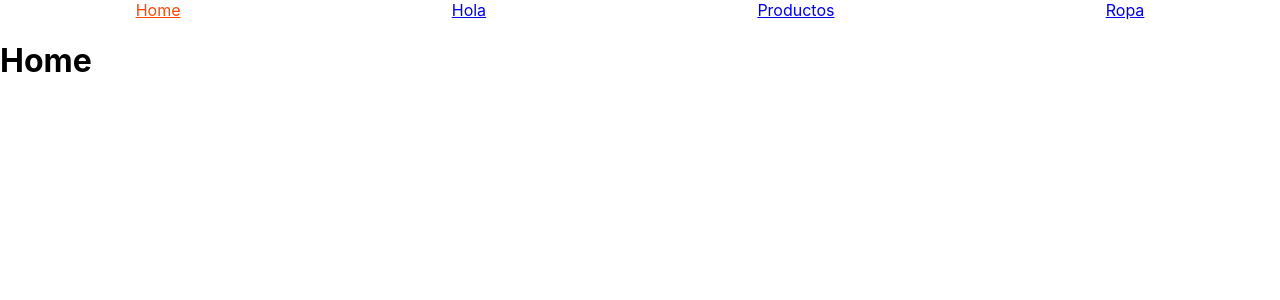
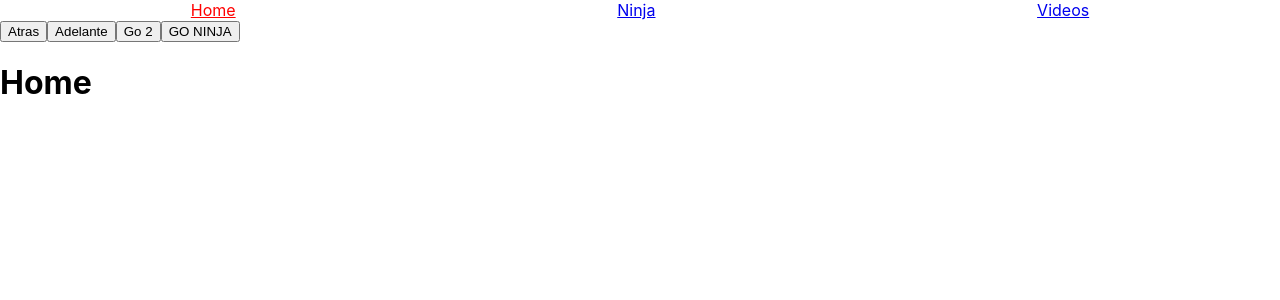
Before and after one commit to oscar02r/React-router, a React (Create React App) app: page / in a window 1280 px wide. Shown: the top 300 px of the page. Built offline with nearby package versions, Linux system fonts and the light colour scheme.

Commit message:
Imperative Navigation

```diff
--- a/src/App.css
+++ b/src/App.css
@@ -1,3 +1,12 @@
 .navActive{
   color: violet;
 }
+
+.active{
+  color: red;
+}
+
+nav{
+  display: flex;
+  justify-content: space-around;
+}
--- a/src/App.js
+++ b/src/App.js
@@ -1,100 +1,14 @@
 import React from 'react';
-import './App.css';
-import { BrowserRouter, Route, NavLink, Link} from 'react-router-dom'
-import queryString from 'query-string'
-
-const Home = (props)=>{
-
-  return(
-    <h1>Home</h1>
-  )
-
-}
-const Hola = ()=>( <h1>Hola mundo!</h1>)
-
-const Productos = (props)=>(
-
-  <div>
-      <h1>Productos</h1>
-      <Link to='/productos/Hogar'> Hogar </Link>
-      <Link to='/productos/Gamer/1'> Gamer </Link>
-  </div>
-  )
-
-const Categoria = ({match})=>{
-
-  return(
-  <h1>Categoria: { match.params.categoria}</h1>
-  )
-}
-
-const Ropa = ({location})=>{
-      const {color, talla} = queryString.parse(location.search)
-      return(
-        <div>
-          <h1>Ropa</h1>
-          <div> Color: {color}</div>
-          <div>Talla: {talla}</div>
-        </div>
-      )
-}
-
-const styles ={
-       display:'flex',
-       justifyContent:'space-around'
-}
-
-const NAVACTIVE = {
-      color:'orangered'
-}
-
-const Navigation = ()=>(
-      <nav
-        style={ styles}
-      >
-        <NavLink
-          to= '/'
-          exact
-          activeStyle={NAVACTIVE}
-        >
-          Home
-        </NavLink>
-
-        <NavLink
-          to= '/hola'
-          activeClassName='navActive'
-        >
-          Hola
-        </NavLink>
-
-        <NavLink
-          to= '/productos'
-          activeStyle={NAVACTIVE}
-          isActive = {(match,location)=>{
-            if(!match) return false
-            return !match.isExact
-          }}
-        >
-          Productos
-        </NavLink>
-        <NavLink to='/ropa' activeStyle={NAVACTIVE}>
-          Ropa
-        </NavLink>
-      </nav>
-)
-
-
+//import {AppRoute} from './components/RouteOne';
+//import {SwitchRoute} from './components/SwitchRoute'
+//import {RedirectRouter} from './components/RouterRedirect'
+import { RouterHistory } from './components/RouterHistory'
 
 function App() {
   return (
-   <BrowserRouter>
-      <Navigation/>
-      <Route path='/' exact component = {Home}/>
-      <Route path='/hola' sensitive render = { Hola }/>
-      <Route path='/productos' exact render={Productos}/>
-      <Route path='/productos/:categoria/:id?' exact render={Categoria}/>
-      <Route path='/ropa' render={Ropa}/>
-   </BrowserRouter>
+    <div>
+      <RouterHistory/>
+    </div>
   )
 }
 
--- /dev/null
+++ b/src/components/RouteOne.js
@@ -0,0 +1,99 @@
+import React from 'react';
+import { BrowserRouter, Route, NavLink, Link} from 'react-router-dom'
+import queryString from 'query-string'
+import '../App.css';
+
+const Home = (props)=>{
+
+  return(
+    <h1>Home</h1>
+  )
+
+}
+const Hola = ()=>( <h1>Hola mundo!</h1>)
+
+const Productos = (props)=>(
+
+  <div>
+      <h1>Productos</h1>
+      <Link to='/productos/Hogar'> Hogar </Link>
+      <Link to='/productos/Gamer/1'> Gamer </Link>
+  </div>
+  )
+
+const Categoria = ({match})=>{
+
+  return(
+  <h1>Categoria: { match.params.categoria}</h1>
+  )
+}
+
+const Ropa = ({location})=>{
+      const {color, talla} = queryString.parse(location.search)
+      return(
+        <div>
+          <h1>Ropa</h1>
+          <div> Color: {color}</div>
+          <div>Talla: {talla}</div>
+        </div>
+      )
+}
+
+const styles ={
+       display:'flex',
+       justifyContent:'space-around'
+}
+
+const NAVACTIVE = {
+      color:'orangered'
+}
+
+const Navigation = ()=>(
+      <nav
+        style={ styles}
+      >
+        <NavLink
+          to= '/'
+          exact
+          activeStyle={NAVACTIVE}
+        >
+          Home
+        </NavLink>
+
+        <NavLink
+          to= '/hola'
+          activeClassName='navActive'
+        >
+          Hola
+        </NavLink>
+
+        <NavLink
+          to= '/productos'
+          activeStyle={NAVACTIVE}
+          isActive = {(match,location)=>{
+            if(!match) return false
+            return !match.isExact
+          }}
+        >
+          Productos
+        </NavLink>
+        <NavLink to='/ropa' activeStyle={NAVACTIVE}>
+          Ropa
+        </NavLink>
+      </nav>
+)
+
+
+
+export function AppRoute() {
+  return (
+   <BrowserRouter>
+      <Navigation/>
+      <Route path='/' exact component = {Home}/>
+      <Route path='/hola' sensitive render = { Hola }/>
+      <Route path='/productos' exact render={Productos}/>
+      <Route path='/productos/:categoria/:id?' exact render={Categoria}/>
+      <Route path='/ropa' render={Ropa}/>
+   </BrowserRouter>
+  )
+}
--- /dev/null
+++ b/src/components/RouterHistory.js
@@ -0,0 +1,62 @@
+import React from 'react'
+import { BrowserRouter, Route, NavLink} from 'react-router-dom'
+import '../App.css'
+
+const Navegation = () => (
+    <nav>
+      <NavLink to='/' exact activeClassName='active'>Home</NavLink>
+      <NavLink to='/ninja' activeClassName='active'>Ninja</NavLink>
+      <NavLink to='/videos' activeClassName='active'>Videos</NavLink>
+    </nav>
+  )
+
+  const Home = () => (
+    <h1>Home</h1>
+  )
+
+  const Ninja = () => (
+    <h1>Ninja</h1>
+  )
+
+  const Videos = () => (
+    <h1>Videos</h1>
+  )
+
+  const NavigacionImperativa =({history})=>{
+        return(
+            <div>
+              <button
+                 onClick={history.goBack}
+              >
+                  Atras
+              </button>
+              <button
+                 onClick={history.goFoward}
+              >
+                Adelante
+              </button>
+              <button onClick={() => {
+                history.go(-2)
+                  }}>
+                  Go 2
+               </button>
+               <button onClick={() => {
+                 history.replace('/ninja')
+                  }}>
+                    GO NINJA
+              </button>
+            </div>
+        )
+  }
+
+  export const RouterHistory = ()=>{
+      return(
+          <BrowserRouter>
+              <Navegation/>
+              <Route render={NavigacionImperativa}/>
+              <Route path='/' exact render={Home}/>
+              <Route path='/ninja' render={Ninja}/>
+              <Route path='/videos' render={Videos}/>
+          </BrowserRouter>
+      )
+  }
--- /dev/null
+++ b/src/components/RouterRedirect.js
@@ -0,0 +1,74 @@
+import React from 'react';
+import {Route, Redirect, BrowserRouter, NavLink} from 'react-router-dom';
+import '../App.css';
+
+const Navigation = () =>(
+    <nav className='nav'>
+      <NavLink
+        to='/'
+        activeClassName='active'
+        exact
+      >
+        Home
+      </NavLink>
+
+      <NavLink
+        to='/perfil'
+        activeClassName ='active'
+      >
+        Perfil
+      </NavLink>
+      <NavLink
+        to='/login'
+        activeClassName ='active'
+      >
+        Login
+      </NavLink>
+    </nav>
+)
+
+
+
+const Home = () => (
+    <h1>Home</h1>
+  )
+
+const Login = ({location}) =>{
+      if (location.state) {
+          return <h1>{location.state.message}</h1>
+      }
+
+      return(
+          <h1>Login</h1>
+      )
+}
+
+const isAuth = false
+
+const Perfil = () =>{
+      return isAuth
+             ? <h2>Bienvenido a tu perfil</h2>
+             : <Redirect to={
+                 {
+                     pathname:'/login',
+                     state:{
+                         message:'Debes de hacer login para acceder a tu perfil'
+                     }
+                 }
+             }/>
+}
+
+
+
+export const RedirectRouter = () =>{
+    return(
+        <BrowserRouter>
+          <Navigation/>
+          <Route path='/' exact render={Home}/>
+          <Route path='/perfil' render={Perfil}/>
+          <Route path='/login' render={Login}/>
+          <Redirect from='/p' to='/perfil' />
+
+        </BrowserRouter>
+    )
+}
--- /dev/null
+++ b/src/components/SwitchRoute.js
@@ -0,0 +1,30 @@
+import React from 'react';
+import { BrowserRouter, Switch, Route } from 'react-router-dom';
+
+const Home = ()=>(
+    <h1>Home</h1>
+)
+
+const Video = ()=>(
+    <h1>Video</h1>
+)
+
+const Playlist = ()=>(
+    <h1>Playlist</h1>
+)
+
+export const SwitchRoute = ()=>{
+
+    return(
+        <div>
+            <BrowserRouter>
+              <Switch>
+                <Route path ='/' exact render={Home}/>
+                <Route path ='/videos' render={Video}/>
+                <Route path ='/playlist' render={Playlist}/>
+              </Switch>
+            </BrowserRouter>
+        </div>
+    )
+
+}
```
